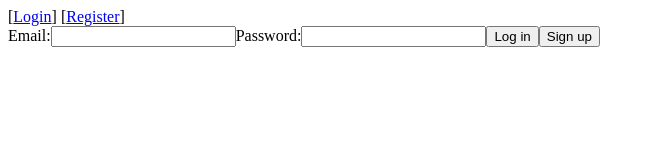
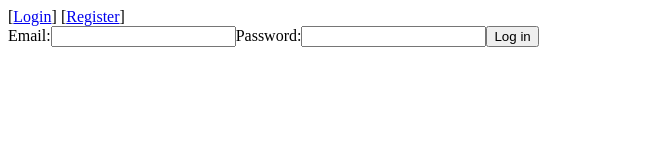
Before and after one commit to philihp/eve-hangar, a Next.js app: page /auth/login in a window 1280 px wide. Shown: the top 160 px of the page, without its empty margins (0-655 px from the left). Built offline with nearby package versions, Linux system fonts and the light colour scheme.

Commit message:
split up login and register

```diff
--- a/src/app/auth/login/page.tsx
+++ b/src/app/auth/login/page.tsx
@@ -1,4 +1,4 @@
-import { login, signup } from './actions'
+import { login } from './actions'
 
 export default function LoginPage() {
   return (
@@ -8,7 +8,6 @@ export default function LoginPage() {
       <label htmlFor="password">Password:</label>
       <input id="password" name="password" type="password" required />
       <button formAction={login}>Log in</button>
-      <button formAction={signup}>Sign up</button>
     </form>
   )
 }
```
Also changed, not shown: src/app/auth/register/actions.ts (+5 -5 lines).
